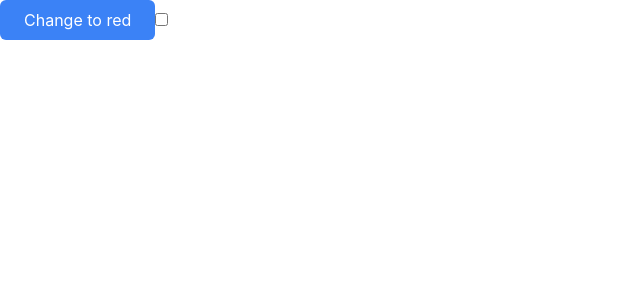
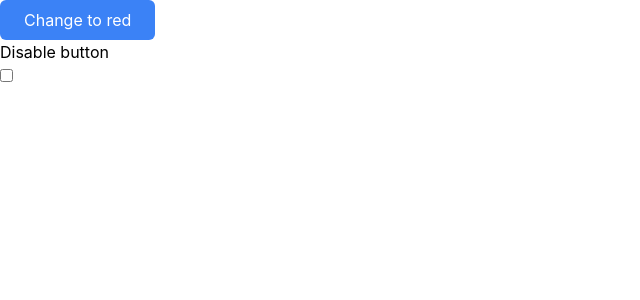
Before and after one commit to angelozdev/react-testing-library-course, a React (Create React App) app: page / in a window 1280 px wide. Shown: the top 300 px of the page, without its empty margins (0-640 px from the left). Built offline with nearby package versions, Linux system fonts and the light colour scheme.

Commit message:
test: find checkbox with label

```diff
--- a/src/components/Checkbox.tsx
+++ b/src/components/Checkbox.tsx
@@ -4,7 +4,12 @@ interface Props {
 }
 
 function Checkbox({ handleChange, checked }: Props) {
-  return <input onChange={handleChange} checked={checked} type="checkbox" />;
+  return (
+    <label className="cursor-pointer">
+      <p>Disable button</p>
+      <input onChange={handleChange} checked={checked} type="checkbox" />
+    </label>
+  );
 }
 
 export default Checkbox;
```
Also changed, not shown: 1 other file (tests, documents, lock files or other folders).
